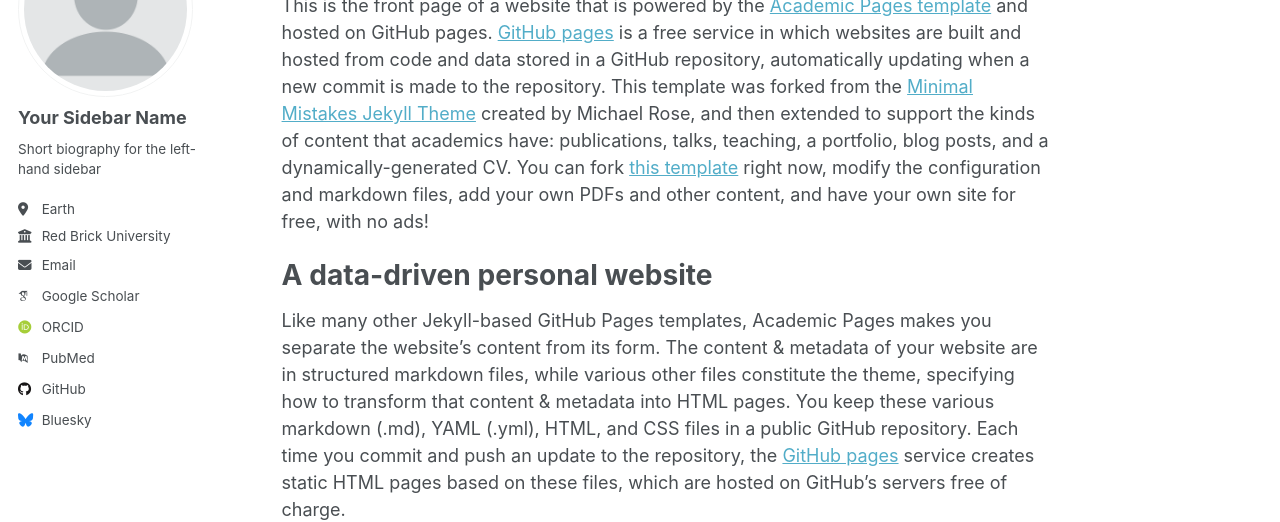
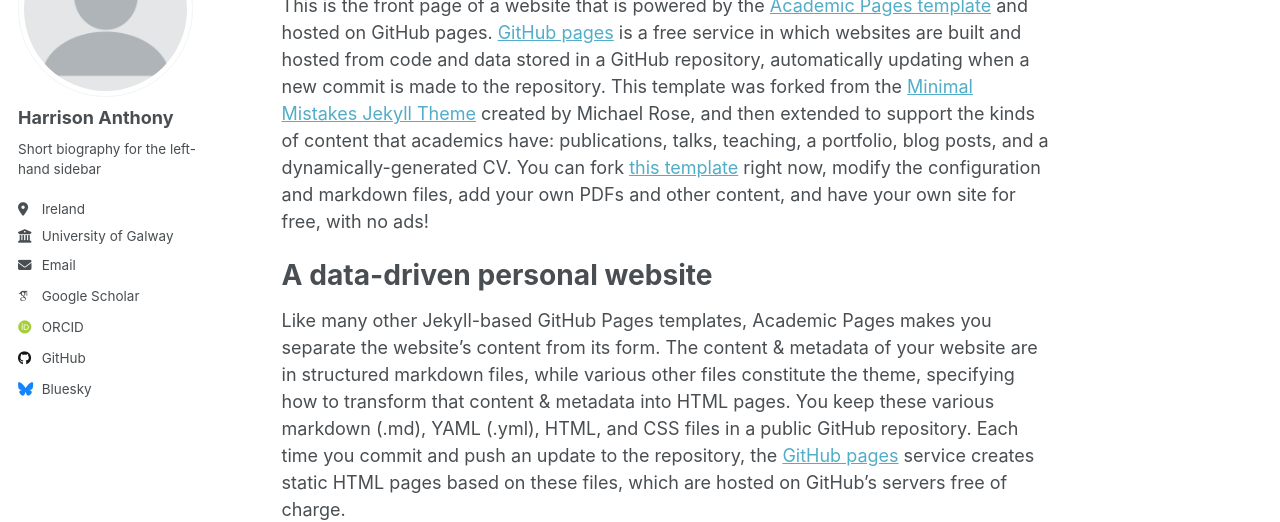
Before and after one commit to harrison-anth/harrison-anth.github.io, a Jekyll site: the page built from _pages/about.md, in a window 1280 px wide. Shown: the part 177-699 px from the top of the page. Built offline with Jekyll 4.4.1, drawn with Linux system fonts in a browser that asks for light colours; some web fonts are replaced; some of the changed lines change nothing that is shown.

Commit message:
updating bio

```diff
--- a/_config.yml
+++ b/_config.yml
@@ -23,57 +23,24 @@
 author:
   # Biographic information
   avatar           : "profile.png"
-  name             : "Your Sidebar Name"
-  pronouns         : # example: "she/her"
+  name             : "Harrison Anthony"
+  pronouns         : # example: "He/him"
   bio              : "Short biography for the left-hand sidebar"
-  location         : "Earth"
-  employer         : "Red Brick University"
+  location         : "Ireland"
+  employer         : "University of Galway"
   uri              : # URL
-  email            : "none@example.org"
+  email            : "h.anthony1@universityofgalway.ie"
 
   # Academic websites
-  arxiv            : # URL - Update with the correct link to your profile
-  googlescholar    : "https://scholar.google.com/citations?user=PS_CX0AAAAAJ"
-  impactstory      : # URL
-  orcid            : "http://orcid.org/yourorcidurl"
-  semantic         : # URL
-  pubmed           : "https://www.ncbi.nlm.nih.gov/pubmed/?term=john+snow"
-  researchgate     : # URL
-  scopus           : # URL
+  googlescholar    : "https://scholar.google.com/citations?user=6Wz_WDIAAAAJ&hl=en"
+  orcid            : "https://orcid.org/0000-0002-7028-0170"
 
   # Repositories and software development
-  bitbucket        : # Username - Update with your username on the site
-  codepen          : # Username
-  dribbble         : # Username
-  github           : "academicpages"
-  kaggle           : # Username
-  stackoverflow    : # User number or user number and name (i.e., use "1" or "1/jeff-atwood")
+  github           : "harrison-anth"
 
   # Social media
-  bluesky          : "bsky.app" # Replace this with you Bluesky username
-  facebook         : # Username
-  flickr           : # Username
-  foursquare       : # Username
-  goodreads        : # Username
-  google_plus      : # Username
-  keybase          : # Username
-  instagram        : # Username
-  lastfm           : # Username
-  linkedin         : # Username
-  mastodon         : # URL
-  medium           : # URL
-  pinterest        : # Username
-  soundcloud       : # Username
-  steam            : # Username
-  telegram         : # URL
-  tumblr           : # Username
-  twitter          : # Username for X / Twitter
-  vine             : # Username
-  weibo            : # Username
-  wikipedia        : # Username
-  xing             : # Username
-  youtube          : # Username
-  zhihu            : # Username
+  bluesky          : "genomicplumber.bsky.social" # Replace this with you Bluesky username
+  linkedin         : # hdanthony
 
 # Publication Category - The following the list of publication categories and their headings
 publication_category:
```
